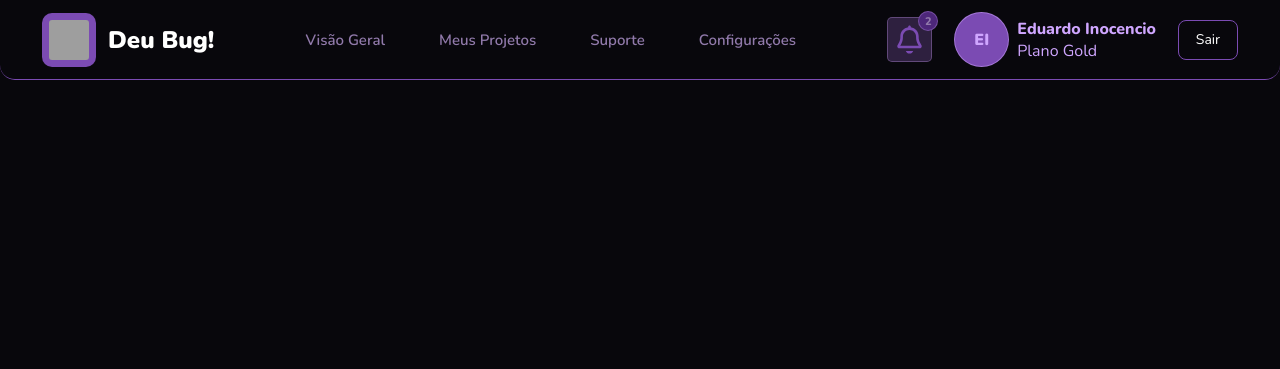
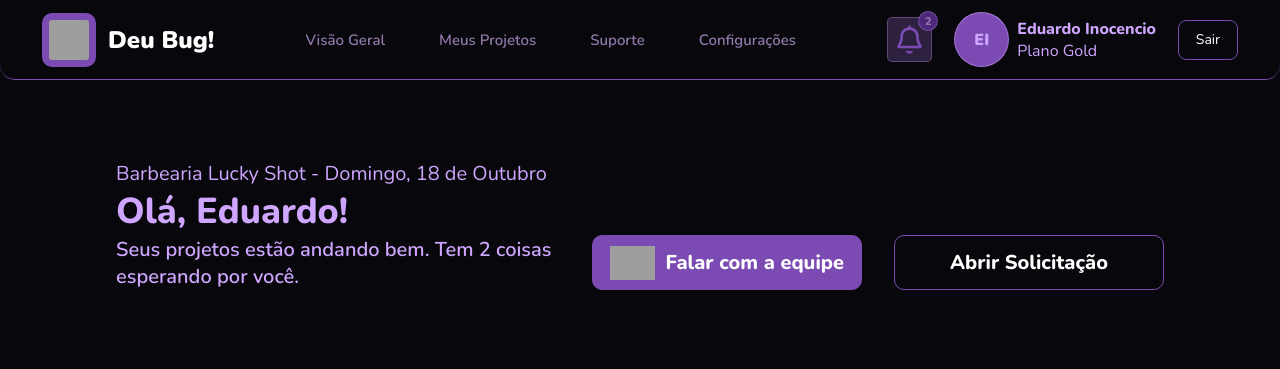
Before and after one commit to senac-deubug-p-i/Deu-Bug---Consultoria-Digital, a PHP site: page / in a window 1280 px wide. Shown: the top 369 px of the page. Run offline with PHP 8.4, Linux system fonts and the light colour scheme; some web fonts are replaced; grey boxes are pictures that could not be loaded.

Commit message:
feat: criado a section hero-header

```diff
--- a/pages/client-area/index.css
+++ b/pages/client-area/index.css
@@ -207,3 +207,61 @@ nav a:focus {
     font-weight: 400;
     color: #CFA6FF;
 }
+
+.hero-header {
+    display: flex;
+    flex-direction: row;
+    width: 100%;
+    padding: 80px 116px;
+    justify-content: space-between;
+}
+
+.hero-title {
+    display: flex;
+    flex-direction: column;
+}
+
+.hero-title h3 {
+    font: 20px "Nunito";
+    font-weight: 100;
+    color: #CFA6FF;
+}
+
+.hero-title h2{
+    font: 36px "Nunito";
+    font-weight: 800;
+    color: #CFA6FF;
+}
+
+.hero-title p {
+    font: 20px "Nunito";
+    font-weight: 600;
+    color: #CFA6FF;
+}
+
+.hero-contact {
+    display: flex;
+    flex-direction: row;
+    align-items: end;
+    gap: 32px;
+}
+
+.hero-contact button {
+    display: flex;
+    flex-direction: row;
+    align-items: center;
+    justify-content: center;
+    width: 270px;
+    height: 55px;
+    background-color: #7B4BB3;
+    color: #fff;
+    font: 20px "Nunito";
+    font-weight: 800;
+    gap: 10px;
+    border: 1px solid #7B4BB3;
+    border-radius: 10px;
+}
+
+.hero-contact img {
+    height: 34px;
+}
--- a/pages/client-area/index.html
+++ b/pages/client-area/index.html
@@ -55,5 +55,21 @@
                 <button>Sair</button>
             </div>
         </header>
+
+        <section class="hero-header">
+            <div class="hero-title">
+                <h3>Barbearia Lucky Shot - Domingo, 18 de Outubro</h3>
+                <h2>Olá, Eduardo!</h2>
+                <p>Seus projetos estão andando bem. Tem 2 coisas esperando por você.</p>
+            </div>
+
+            <div class="hero-contact">
+                <button>
+                    <img src="../../assets/images/chat-message-icon.svg" alt="">
+                    Falar com a equipe
+                </button>
+                <button style="background-color: transparent;">Abrir Solicitação</button>
+            </div>
+        </section>
     </body>
 </html>
```
Also changed, not shown: assets/images/chat-message-icon.svg (added).
